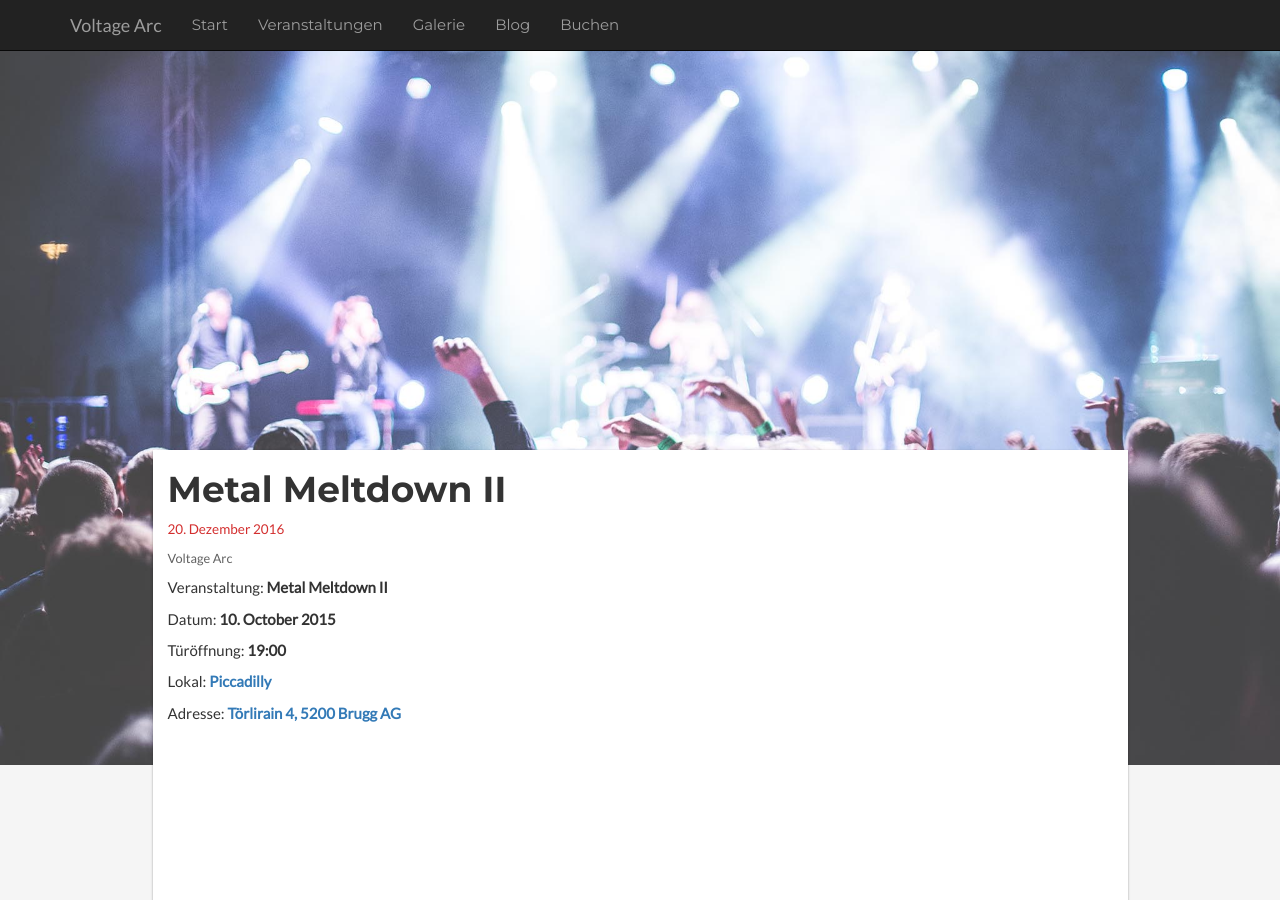
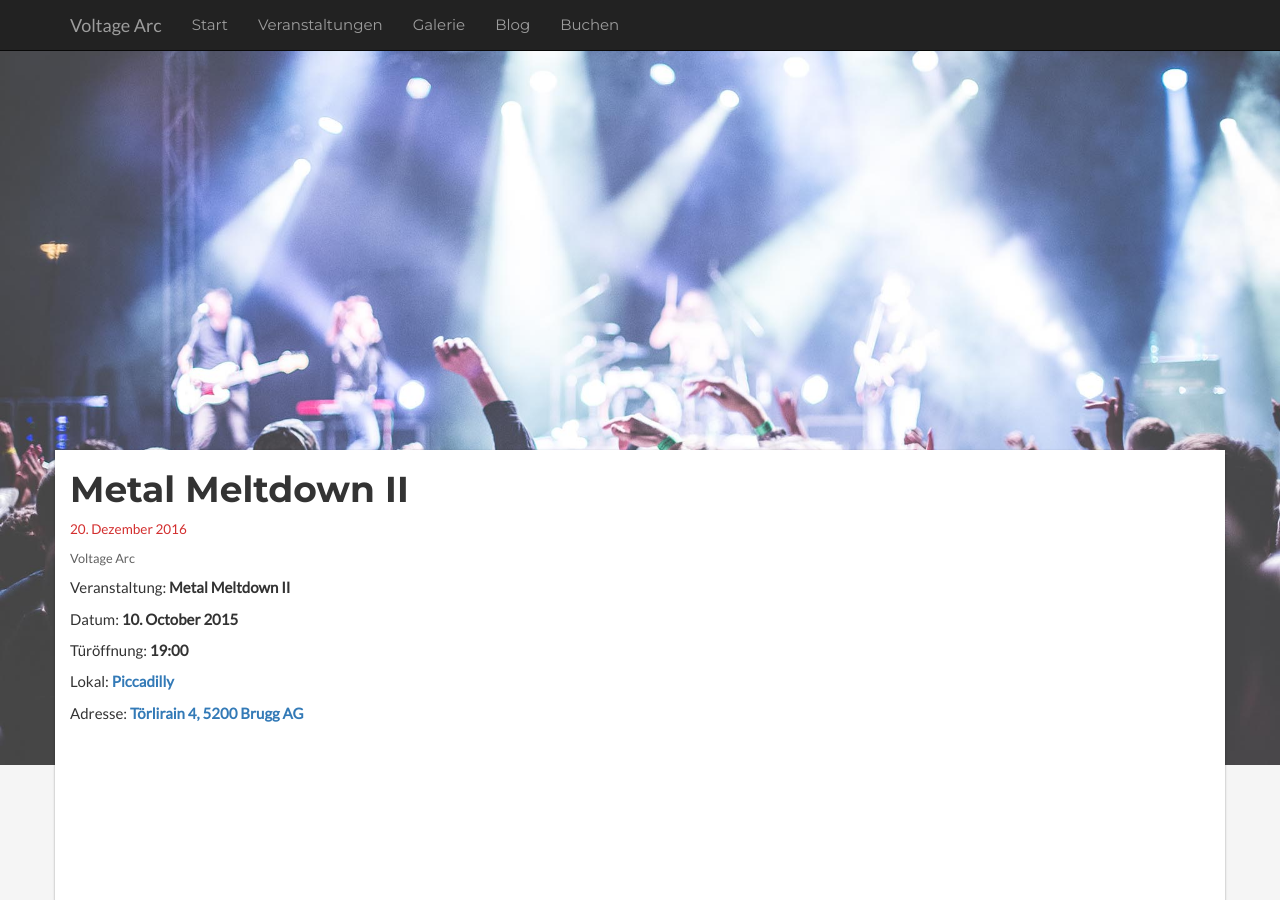
Before and after one commit to theCubix/va, a Jekyll site: the page built from _events/metal-meltdown-ii.markdown, in a window 1280 px wide and 900 px high. Built offline with Jekyll 4.4.1, drawn with Linux system fonts in a browser that asks for light colours.

Commit message:
Update default.html

```diff
--- a/_layouts/default.html
+++ b/_layouts/default.html
@@ -8,7 +8,7 @@ layout: master
         </div>
         <div class="container">
             <div class="row">
-                <div class="material-shadow-1 material-section col-lg-10 col-lg-offset-1 col-sm-10 col-sm-offset-1 col-md-10 col-md-offset-1 col-xs-12">
+                <div class="material-shadow-1 material-section col-lg-12 col-md-12 col-sm-12 col-xs-12">
                     <h1>{{ page.title }}</h1>
                     {{ content }}
                 </div>
```
